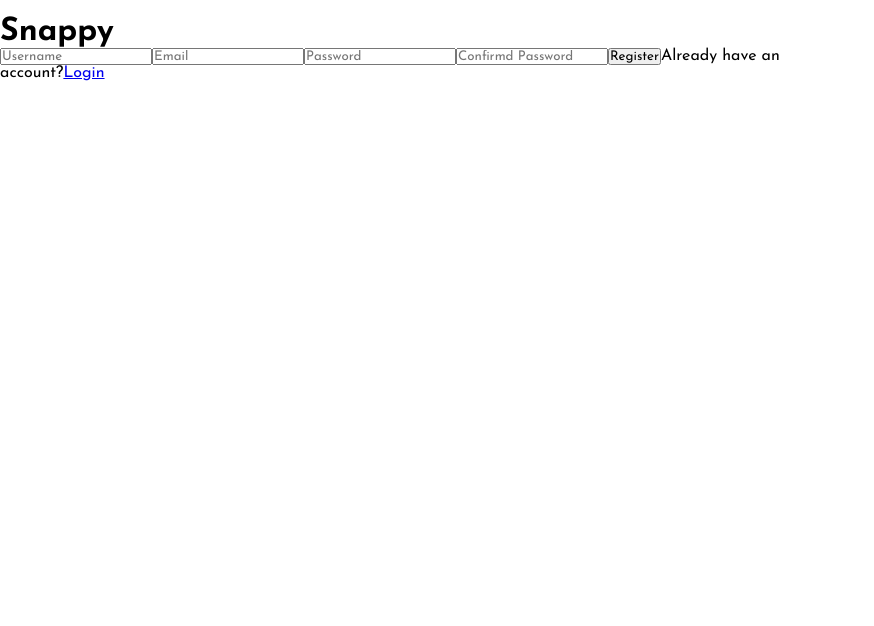
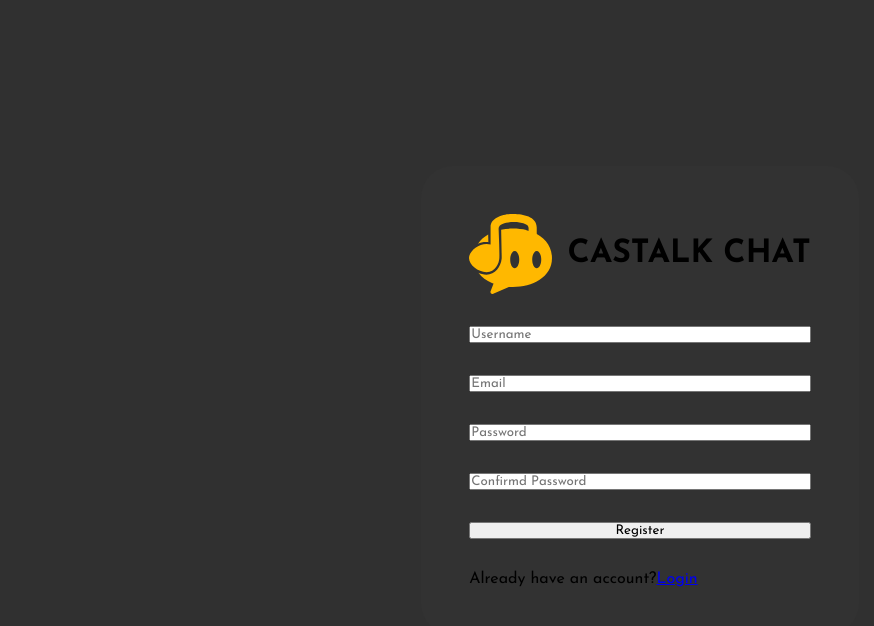
Before and after one commit to imanimen/chat-app, a React (Create React App) app in the folder public/: page /register in a window 1280 px wide. Shown: the top 626 px of the page, without its empty margins (0-874 px from the left). Built offline with nearby package versions, Linux system fonts and the light colour scheme.

Commit message:
ADD styling

```diff
--- a/public/src/index.css
+++ b/public/src/index.css
@@ -11,6 +11,6 @@ body, button, input {
 
 body {
     max-height: 100vh;
-    max-width: 100vh;
+    max-width: 100vw;
     overflow: hidden;
 }
--- a/public/src/pages/Register.jsx
+++ b/public/src/pages/Register.jsx
@@ -1,6 +1,7 @@
 import React from "react";
 import styled from "styled-components";
-import { Link } from "react-router-dom"
+import { Link } from "react-router-dom";
+import Logo from "./../assets/castalk.svg"
 
 function Register() {
     const handleSubmit = (event)=> {
@@ -14,8 +15,8 @@ function Register() {
         <FormContainer>
             <form onSubmit={(event)=> handleSubmit(event)}>
                 <div className="brand">
-                    <img src="" alt="" />
-                    <h1>Snappy</h1>
+                    <img src={Logo} alt="Logo" />
+                    <h1>Castalk Chat</h1>
                 </div>
                 <input
                     type="text"
@@ -53,6 +54,36 @@ function Register() {
     )
 }
 
-const FormContainer = styled.div``;
+const FormContainer = styled.div`
+    height: 100vh;
+    width:  100vw;
+    display: flex;
+    flex-direction: column;
+    justify-content: center;
+    gap: 1rem;
+    align-items: center;
+    background-color: #303030;
+    .brand {
+        display: flex;
+        align-items: center;
+        gap: 1rem;
+        justify-content: center;
+        img {
+            height: 5rem;
+        }
+        h1 {
+            color: wight;
+            text-transform: uppercase
+        }
+    }
+    form {
+        display: flex;
+        flex-direction: column;
+        gap: 2rem;
+        background-color: #323232;
+        border-radius: 2rem;
+        padding: 3rem;
+    }
+`;
 
 export default Register;
```
Also changed, not shown: public/src/assets/castalk.png (added), public/src/assets/castalk.svg (added).
